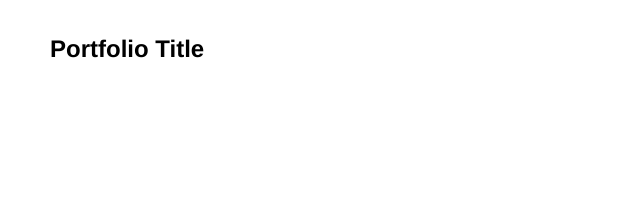
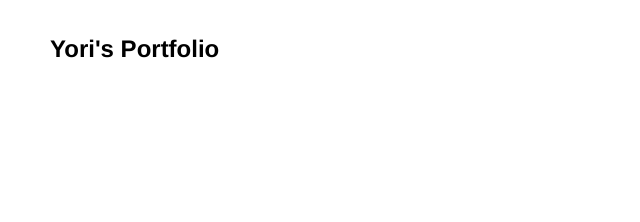
Before and after one commit to yoriscape/yoriscape.github.io, a plain HTML site: page index.html in a window 1280 px wide. Shown: the top 222 px of the page, 0-640 px from the left. Drawn offline with Linux system fonts and the light colour scheme.

Commit message:
Test my changes

```diff
--- a/index.html
+++ b/index.html
@@ -29,7 +29,7 @@
     <div class="navbar">
       <a class="nav-title-link" href="./index.html">
         <!-- TODO - Change the "Portfolio Title" to whatever you want displayed in the top left -->
-        <span class="nav-title">Portfolio Title</span>
+        <span class="nav-title">Yori's Portfolio</span>
          <!-- TODO - Change the email after 'mailto:' to your email address for contact -->
         <a class="button" href="mailto:whitevans.eth@gmail.com">
           <span class="button-text">Contact Me</span>
```
